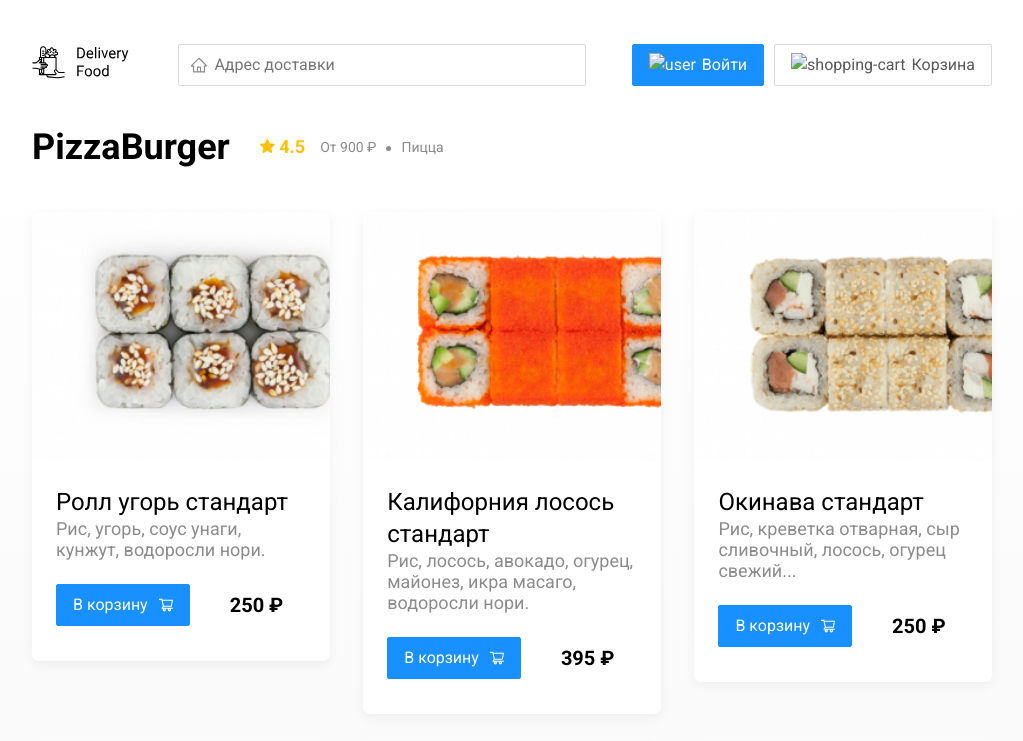
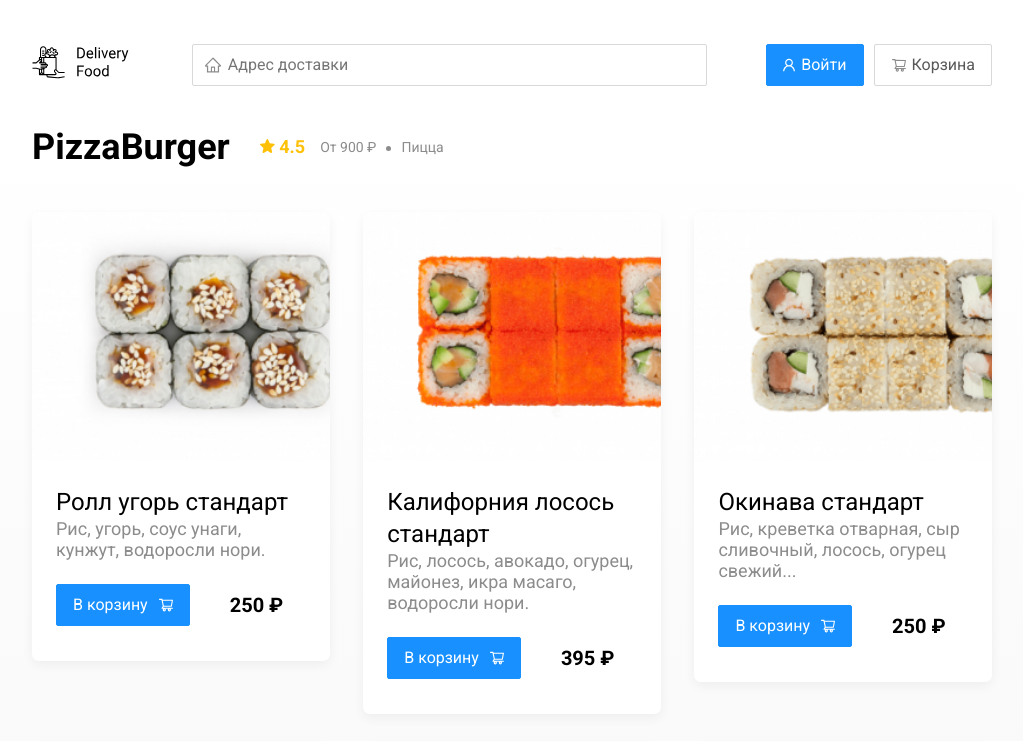
Before and after one commit to sasharasha/delivery_food, a plain HTML site: page restaurant.html in a window 1280 px wide. Shown: the top 741 px of the page, without its empty margins (128-1151 px from the left). Drawn offline with Linux system fonts and the light colour scheme; the site is published under a folder, as on GitHub Pages, so addresses that start at the root find nothing.

Commit message:
Update restaurant.html

```diff
--- a/restaurant.html
+++ b/restaurant.html
@@ -16,11 +16,11 @@
             <input type="text" class="input input-address" placeholder="Адрес доставки">
             <div class="buttons">
                 <button class="button button-primary">
-                    <img src="/img/user.svg" alt="user" class="button-icon">
+                    <img src="img/user.svg" alt="user" class="button-icon">
                     <span class="button-text">Войти</span>
                 </button>
                 <button class="button" id="cart-button">
-                    <img src="/img/shopping-cart.svg" alt="shopping-cart" class="button-icon">
+                    <img src="img/shopping-cart.svg" alt="shopping-cart" class="button-icon">
                     <span class="button-text">Корзина</span>
                 </button>
             </div>
```
